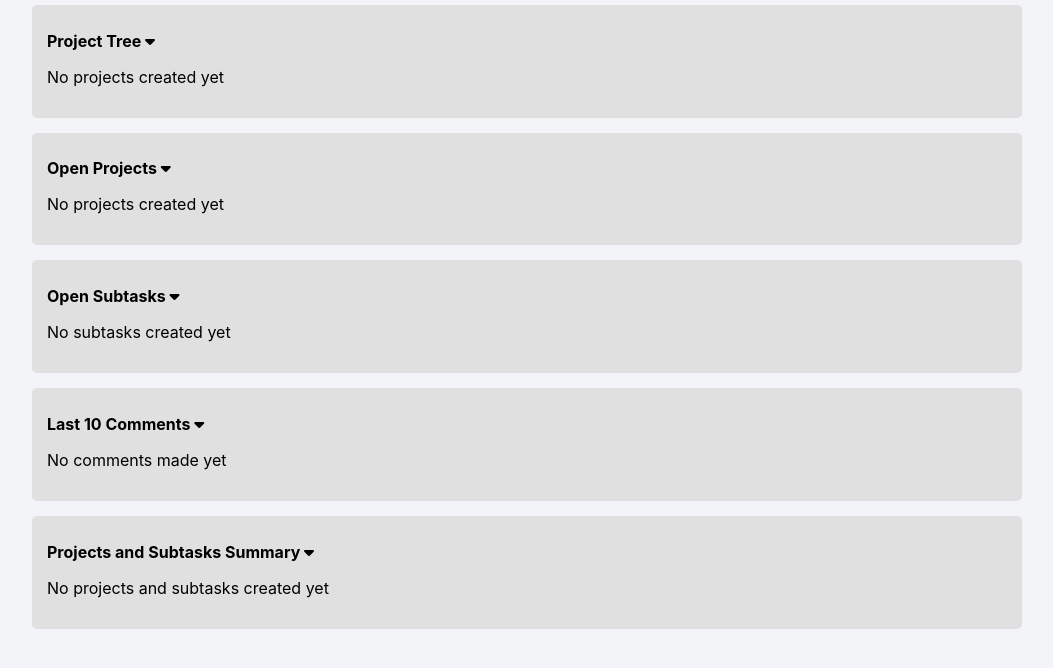
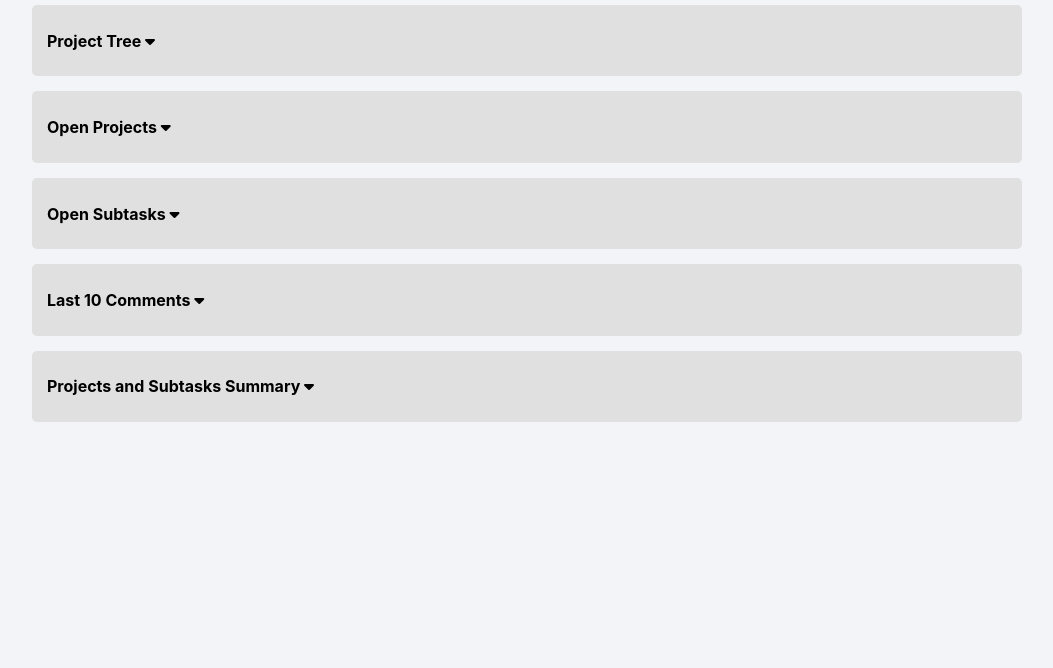
Before and after one commit to se316/ProjectTracker, a Flask app: template app/templates/profile.html in a window 1280 px wide. Shown: the part 65-733 px from the top of the page, without its empty margins (113-1166 px from the left). Run offline with Flask 2, Linux system fonts and the light colour scheme; the template is opened without the code that fills it, so the values that code supplies are empty; some libraries are stand-ins or nearby versions.

Commit message:
fixed descriptions shown on profile page before anything's been created. clicking the toggle shows/hides the descriptions with them being hidden by default, they were not hidden before.

```diff
--- a/app/templates/profile.html
+++ b/app/templates/profile.html
@@ -37,7 +37,7 @@
 		{% endfor %}
 		</ul>
 		{% else %}
-		<p>No projects created yet</p>
+		<p style='display: none'>No projects created yet</p>
 		{% endif %}
 	</div>
 </div>
@@ -63,7 +63,7 @@
 		{% endfor %}
 		</ul>
 		{% else %}
-		<p>No projects created yet</p>
+		<p style='display: none'>No projects created yet</p>
 		{% endif %}
 	</div>
 </div>
@@ -90,7 +90,7 @@
 		{% endfor %}
 		</ul>
 		{% else %}
-		<p>No subtasks created yet</p>
+		<p style='display: none'>No subtasks created yet</p>
 		{% endif %}
 	</div>
 </div>
@@ -117,7 +117,7 @@
 			{% endfor %}
 		</ul>
 		{% else %}
-		<p>No comments made yet</p>
+		<p style='display: none'>No comments made yet</p>
 		{% endif %}
 	</div>
 </div>
@@ -152,7 +152,7 @@
 			</table>
 		</ul>
 		{% else %}
-		<p>No projects and subtasks created yet</p>
+		<p style='display: none'>No projects and subtasks created yet</p>
 		{% endif %}
 	</div>
 </div>
```
